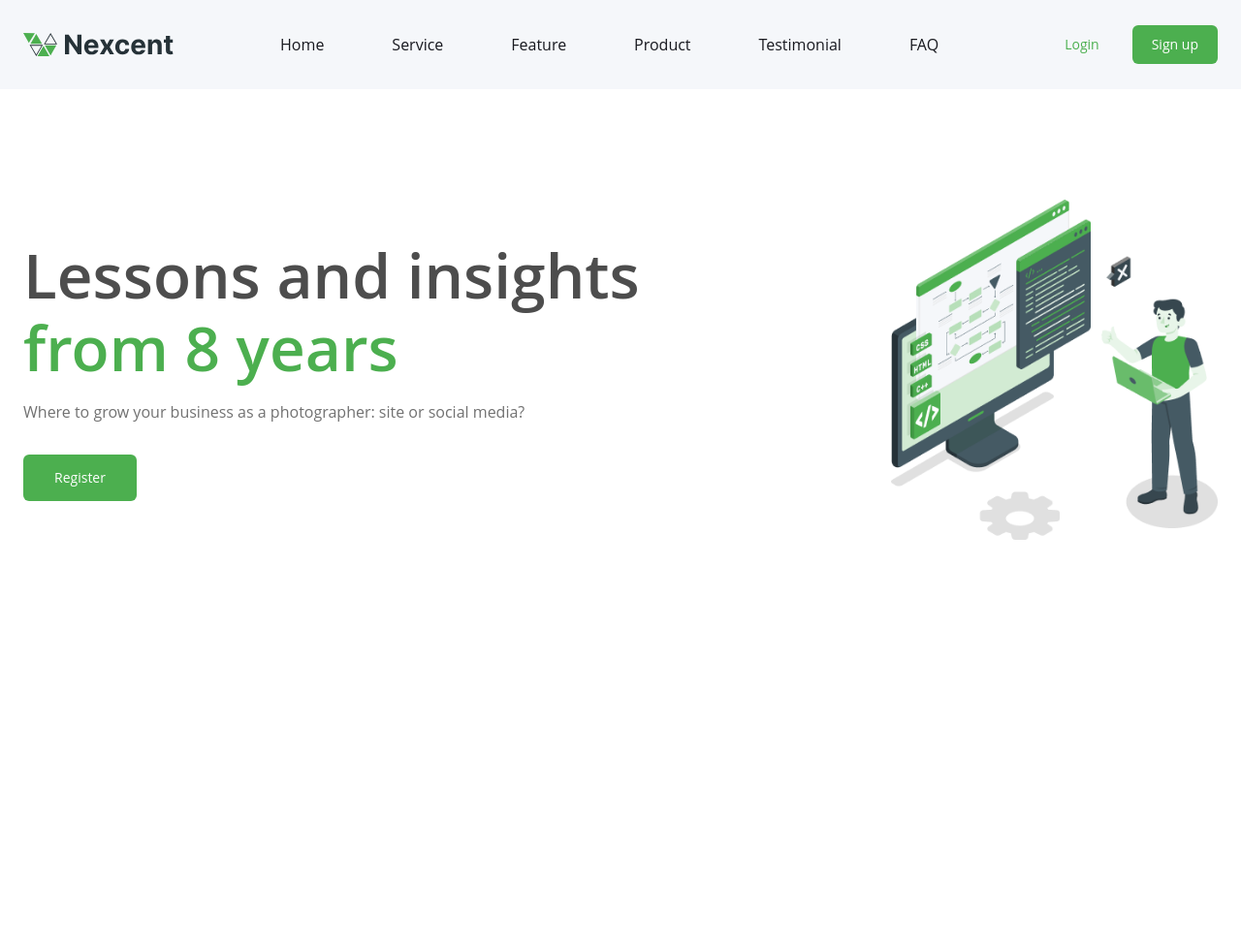
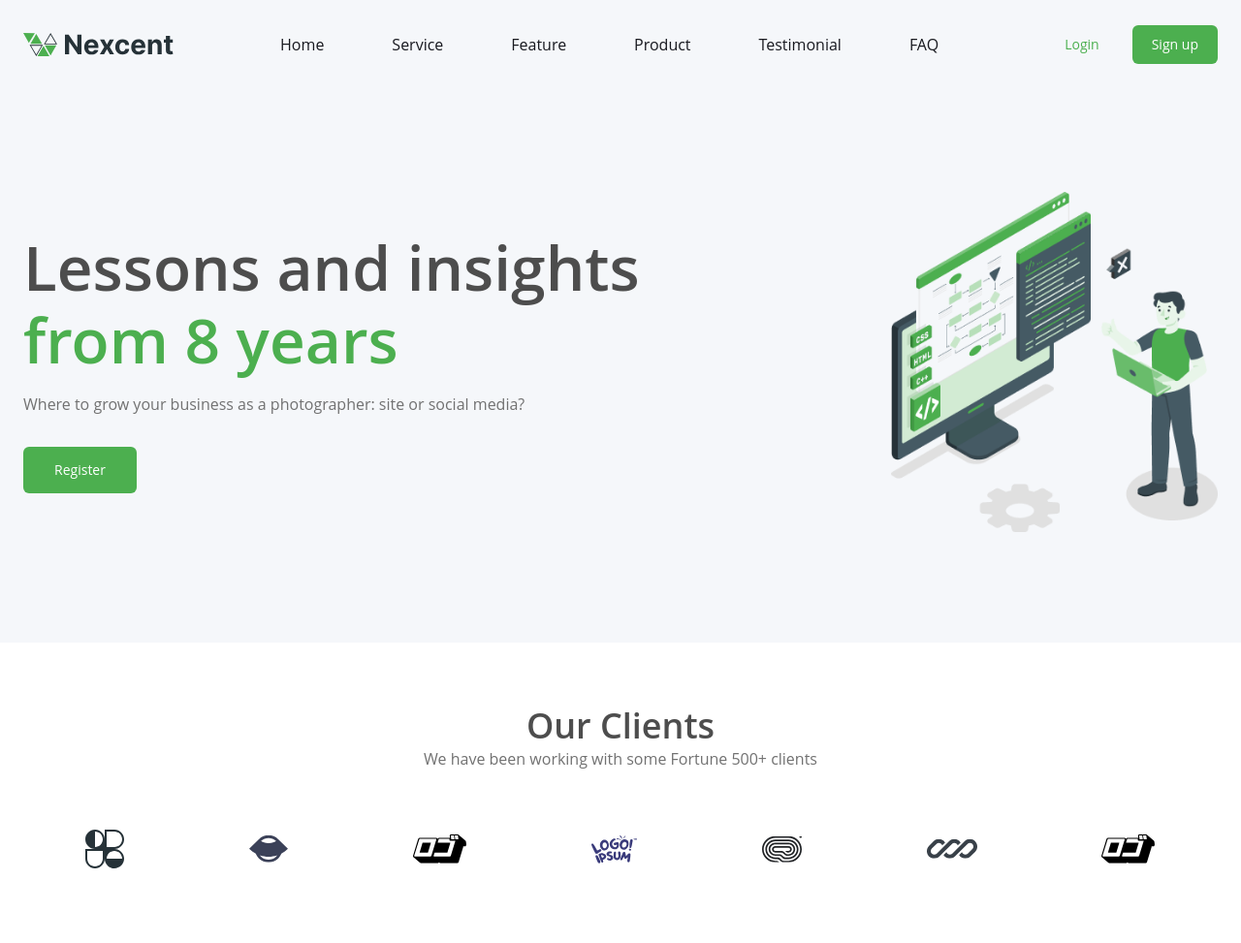
Before and after one commit to mathiasfuhr/NexCent, a plain HTML site: page index.html in a window 1280 px wide. Shown: the top 973 px of the page at 97% size. Before the commit the page ends 800 px from the top, so only its background shows below. Drawn offline with Linux system fonts and the light colour scheme.

Commit message:
commit clients

```diff
--- a/css/style.css
+++ b/css/style.css
@@ -29,6 +29,14 @@ html {
 
 body {
   font-family: "Open Sans", sans-serif;
+  margin-bottom: 2000px;
+}
+
+.title {
+  color: #4d4d4d;
+  font-size: 3.6rem;
+  font-weight: 600;
+  line-height: 122.22%;
 }
 
 .subtitle {
@@ -40,6 +48,7 @@ body {
 
 header {
   background-color: #f5f7fa;
+  height: 84px;
 }
 
 .header {
@@ -47,7 +56,6 @@ header {
   flex-wrap: wrap;
   justify-content: space-between;
   align-items: center;
-  margin-bottom: 90px;
 }
 
 .header nav ul {
@@ -120,6 +128,11 @@ a.btn:hover {
 
 /*MAIN*/
 
+main {
+  background-color: #f5f7fa;
+  padding: 90px 0px;
+}
+
 .main {
   display: flex;
   justify-content: space-between;
@@ -160,3 +173,36 @@ a.btn:hover {
     display: none;
   }
 }
+
+/*CLIENTS*/
+
+.section-clients {
+  padding: 40px 0px;
+}
+
+.clients {
+  text-align: center;
+}
+
+.clients .subtitle {
+  margin-bottom: 8px;
+}
+
+.clients .subtitle {
+  margin-bottom: 51px;
+}
+
+.section-clients {
+  text-align: center; /* Alinha o conteúdo ao centro */
+}
+
+.clients ul {
+  display: flex;
+  justify-content: space-around;
+  align-items: center;
+  flex-wrap: wrap;
+}
+
+.clients ul li {
+  margin: 10px;
+}
--- a/index.html
+++ b/index.html
@@ -44,14 +44,37 @@
           <p class="subtitle">
             Where to grow your business as a photographer: site or social media?
           </p>
-          <a href="" class="btn">
-            Register
-          </a>
+          <a href="" class="btn"> Register </a>
         </div>
         <div class="main-img">
           <img src="./image/banner-main.png" alt="" />
         </div>
       </div>
     </main>
+
+    <section class="section-clients">
+      <div class="container clients">
+        <h2 class="title">Our Clients</h2>
+        <p class="subtitle">
+          We have been working with some Fortune 500+ clients
+        </p>
+        <ul>
+          <li><img src="./image/Logo 1.svg" alt=""></li>
+          <li><img src="./image/Logo 2.svg" alt=""></li>
+          <li><img src="./image/Logo 3.svg" alt=""></li>
+          <li><img src="./image/Logo 4.svg" alt=""></li>
+          <li><img src="./image/Logo 5.svg" alt=""></li>
+          <li><img src="./image/Logo 6.svg" alt=""></li>
+          <li><img src="./image/Logo 7.svg" alt=""></li>
+        </ul>
+      </div>
+      <!--container-->
+    </section>
+
+    <section class="section-community">
+      <div class="container community">
+
+      </div>
+    </section>
   </body>
 </html>
```
